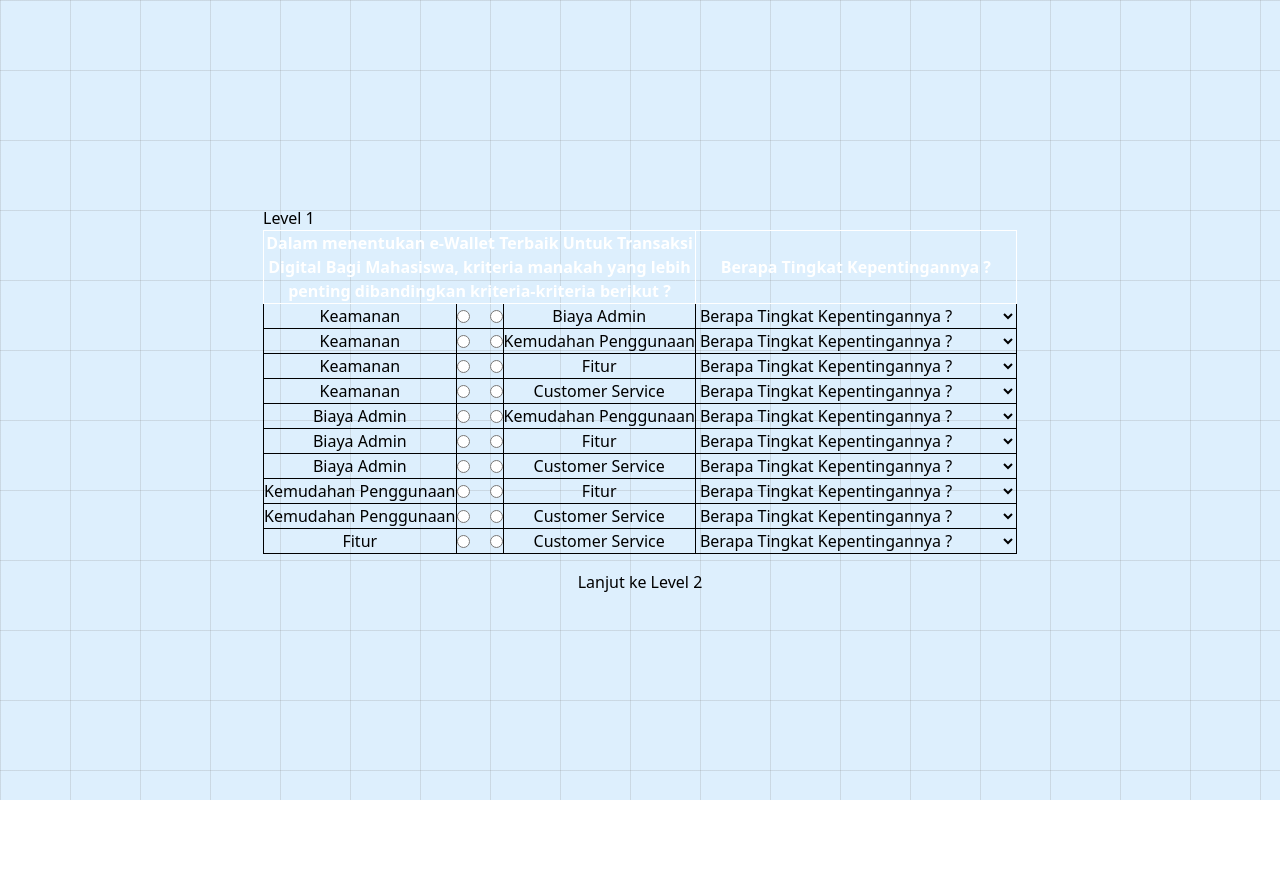
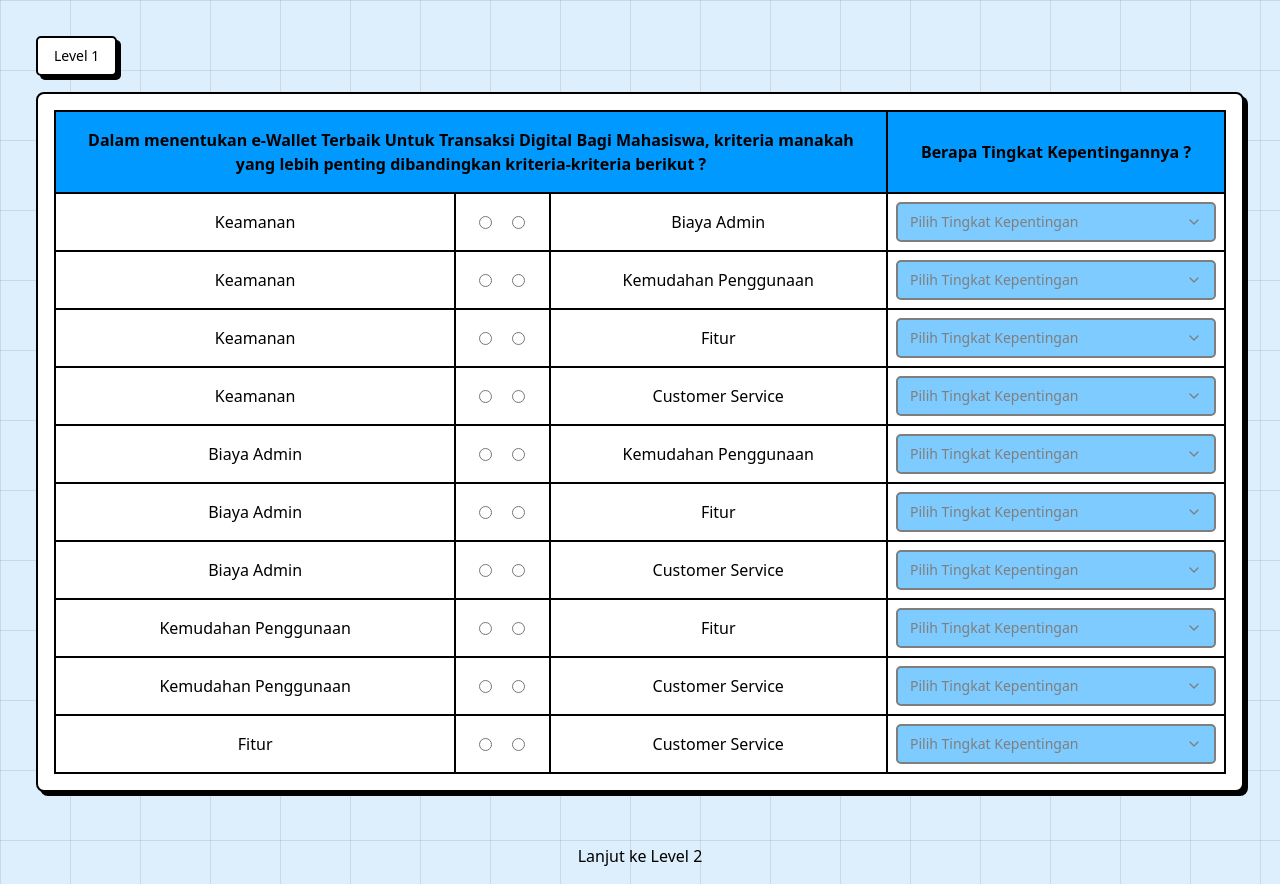
Before and after one commit to Gefila/kuesioner-e-wallet, a React (Vite) app: page / in a window 1280 px wide. Both pictures are taken after a click on the button "Mulai Kuesioner". Before the commit the page ends 800 px from the top, so only its background shows below. Built offline with nearby package versions, Linux system fonts and the light colour scheme.

Commit message:
change ui level1

```diff
--- a/src/components/Level1.jsx
+++ b/src/components/Level1.jsx
@@ -1,6 +1,9 @@
 import { useEffect } from "react";
 import Options from "./Options";
 import Radios from "./Radios";
+import { Card } from "./ui/card";
+import { Button } from "./ui/button";
+import SelectKepentingan from "./SelectKepentingan";
 
 export default function Level1({
     generatePairs,
@@ -41,20 +44,24 @@ export default function Level1({
     }
 
     return (
-        <div className="overflow-x-auto rounded-box bg-base-100">
-            <p>Level 1</p>
+        <div className="overflow-x-auto p-5">
+            <Button className="pointer-events-none" variant="neutral">
+                Level 1
+            </Button>
+            <Card className="overflow-x-auto w-full max-w-7xl mx-auto my-4 p-4 rounded-lg shadow-lg bg-white">
                 <table className="table table-auto">
                     <thead>
-                    <tr className="text-white">
+                        <tr className="text-black bg-main">
                             <th
                                 colSpan={3}
-                            className="text-center border max-w-2xs whitespace-normal"
+                                className="text-center border-2 max-w-5xs whitespace-normal p-4"
                             >
-                            Dalam menentukan e-Wallet Terbaik Untuk Transaksi
-                            Digital Bagi Mahasiswa, kriteria manakah yang lebih
-                            penting dibandingkan kriteria-kriteria berikut ?
+                                Dalam menentukan e-Wallet Terbaik Untuk
+                                Transaksi Digital Bagi Mahasiswa, kriteria
+                                manakah yang lebih penting dibandingkan
+                                kriteria-kriteria berikut ?
                             </th>
-                        <th className="border text-center">
+                            <th className="border-2 text-center">
                                 Berapa Tingkat Kepentingannya ?
                             </th>
                         </tr>
@@ -62,17 +69,19 @@ export default function Level1({
                     <tbody>
                         {perbandinganKriteria.map((pair, index) => (
                             <tr key={index} className="text-center">
-                            <td
-                                className={`border ${
-                                    responsesLevel1.jawaban[index]?.selected ==
-                                    pair[0].name
+                                <td className={`border-2 p-4`}>
+                                    <p
+                                        className={` ${
+                                            responsesLevel1.jawaban[index]
+                                                ?.selected == pair[0].name
                                                 ? "text-green-500"
                                                 : ""
                                         }`}
                                     >
                                         {pair[0].name}
+                                    </p>
                                 </td>
-                            <td className="border">
+                                <td className="border-2">
                                     <Radios
                                         index={index}
                                         onChange={handleRadioChange}
@@ -80,28 +89,32 @@ export default function Level1({
                                         radio2={pair[1].name}
                                         name={`radio-${index}`}
                                         selected={
-                                        responsesLevel1.jawaban[index]?.selected
+                                            responsesLevel1.jawaban[index]
+                                                ?.selected
                                         }
                                     />
                                 </td>
-                            <td
-                                className={`border ${
-                                    responsesLevel1.jawaban[index]?.selected ==
-                                    pair[1].name
+                                <td className={`border-2`}>
+                                    <p
+                                        className={` ${
+                                            responsesLevel1.jawaban[index]
+                                                ?.selected == pair[1].name
                                                 ? "text-green-500"
                                                 : ""
                                         }`}
                                     >
                                         {pair[1].name}
+                                    </p>
                                 </td>
-                            <td className="border">
-                                <Options
+                                <td className="border-2 p-2">
+                                    <SelectKepentingan
                                         onChange={handleSelectChange}
                                         index={index}
                                         element1={pair[0].name}
                                         element2={pair[1].name}
                                         selectedElement={
-                                        responsesLevel1.jawaban[index]?.selected
+                                            responsesLevel1.jawaban[index]
+                                                ?.selected
                                         }
                                     />
                                 </td>
@@ -109,6 +122,7 @@ export default function Level1({
                         ))}
                     </tbody>
                 </table>
+            </Card>
         </div>
     );
 }
--- /dev/null
+++ b/src/components/SelectKepentingan.jsx
@@ -0,0 +1,54 @@
+import {
+    Select,
+    SelectContent,
+    SelectGroup,
+    SelectItem,
+    SelectLabel,
+    SelectTrigger,
+    SelectValue,
+} from "@/components/ui/select";
+
+export default function SelectKepentingan({
+    onChange,
+    element1,
+    element2,
+    index,
+    selectedElement,
+    subIndex = undefined,
+}) {
+    let notSelectedElement = selectedElement === element1 ? element2 : element1;
+    return (
+        <Select
+            onValueChange={(value) => onChange(index, value, subIndex)}
+            disabled={selectedElement === undefined}
+        >
+            <SelectTrigger className="w-xs">
+                <SelectValue placeholder="Pilih Tingkat Kepentingan" />
+            </SelectTrigger>
+            <SelectContent className="w-xs">
+                <SelectGroup>
+                    <SelectLabel>Tingkat Kepentingan</SelectLabel>
+                    <SelectItem value="1">
+                        {`1 - ${selectedElement} dan ${notSelectedElement} Sama Penting`}
+                    </SelectItem>
+                    <SelectItem value="2">2</SelectItem>
+                    <SelectItem value="3">
+                        {`3 - ${selectedElement} sedikit lebih penting daripada ${notSelectedElement}`}
+                    </SelectItem>
+                    <SelectItem value="4">4</SelectItem>
+                    <SelectItem value="5">
+                        {`5 - ${selectedElement} lebih penting daripada ${notSelectedElement}`}
+                    </SelectItem>
+                    <SelectItem value="6">6</SelectItem>
+                    <SelectItem value="7">
+                        {`7 - ${selectedElement} jelas sangat penting daripada ${notSelectedElement}`}
+                    </SelectItem>
+                    <SelectItem value="8">8</SelectItem>
+                    <SelectItem value="9">
+                        {`9 - ${selectedElement} mutlak sangat penting daripada ${notSelectedElement}`}
+                    </SelectItem>
+                </SelectGroup>
+            </SelectContent>
+        </Select>
+    );
+}
```
Lines whose indentation alone changed are shown as unchanged.
